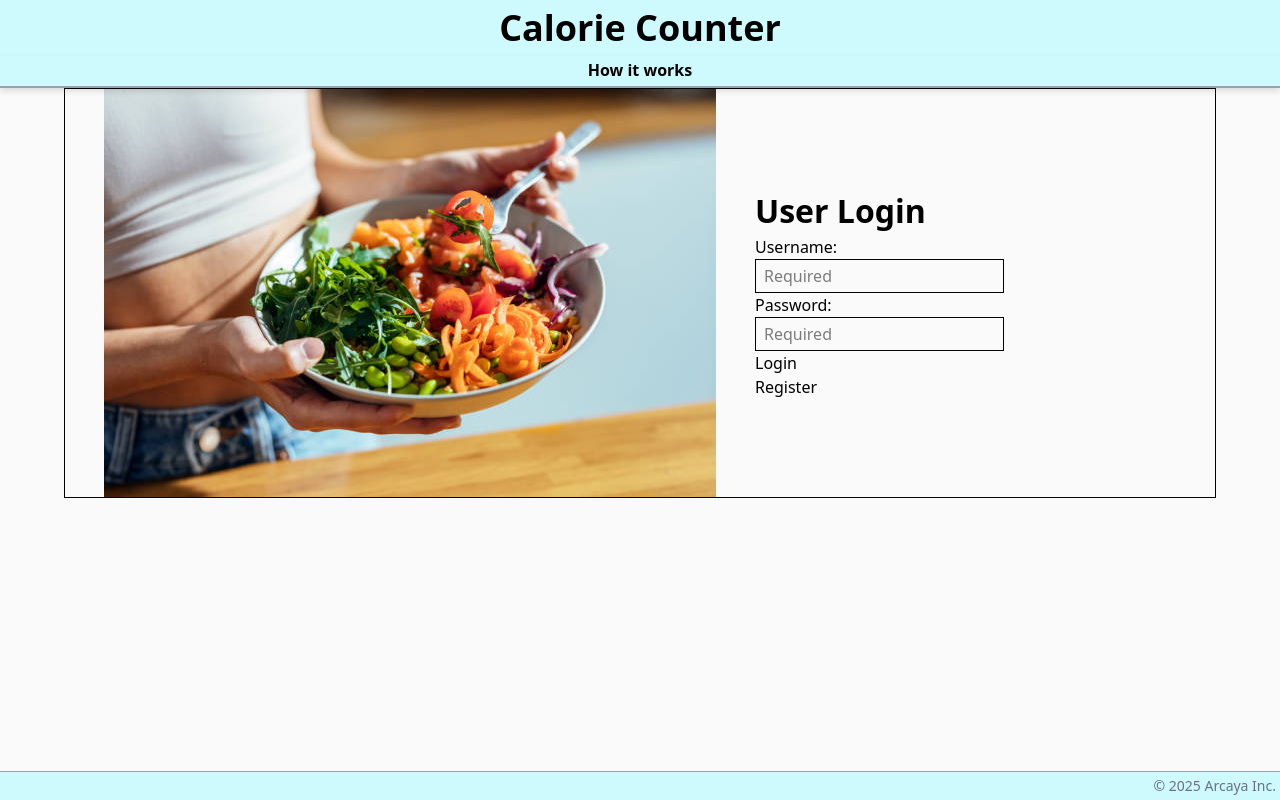
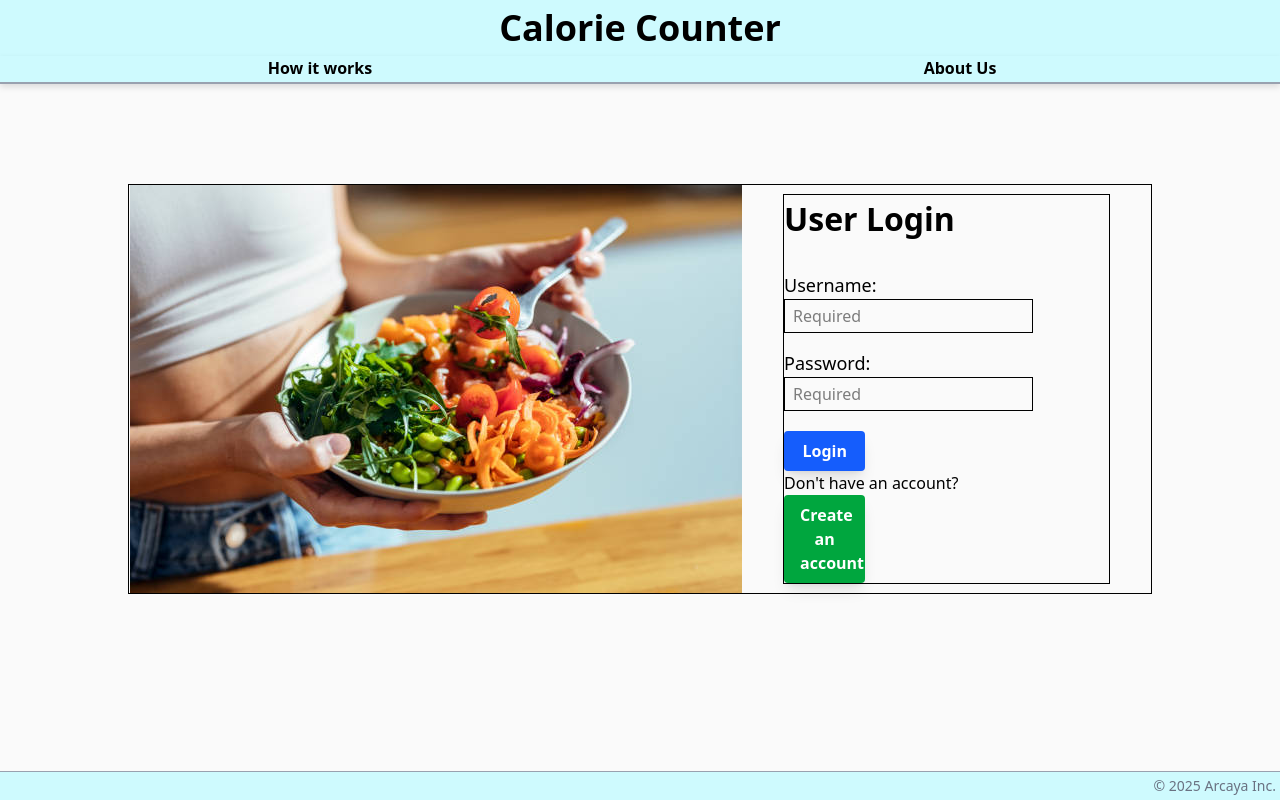
Before and after one commit to SeanEArc/Unit-2-Final-Project, a React (Vite) app in the folder React-Final-copy/: page /login in a window 1280 px wide. Built offline with nearby package versions, Linux system fonts and the light colour scheme.

Commit message:
Added conditional rendering instead of seperate components for if your logged in or not

```diff
--- a/React-Final-copy/src/App.jsx
+++ b/React-Final-copy/src/App.jsx
@@ -8,16 +8,12 @@ import TopOfPage from './components/TopOfPage'
 import HowItWorks from './components/HowItWorks'
 import LoginPage from './components/auth/LoginPage'
 import Registration from './components/auth/Registration'
-import { useContext, useState } from 'react';
-import { UserContext } from './components/UserContext.jsx';
 
 
   // WE NEED TO FIND A WAY TO GET NAVBAR TO DISPLAY IF USER IS LOGGED IN
 
 
 const App = () => {
-
-  const { isLoggedIn } = useContext(UserContext);
 
   // Handles Quick Log
   const handleAddEntry = (newEntry) => {
@@ -29,7 +25,8 @@ const App = () => {
 
     <div className='App'>
 
-        {isLoggedIn && <TopOfPage onSubmitEntry={handleAddEntry}/>}
+        {<TopOfPage onSubmitEntry={handleAddEntry}/>}
+
 
           <Routes>
             <Route path='/login' element={<LoginPage/>}/>
--- a/React-Final-copy/src/components/Dashboard.jsx
+++ b/React-Final-copy/src/components/Dashboard.jsx
@@ -62,6 +62,7 @@ const Dashboard = () => {
 
 				{showModal && <AddFoodModal onClose={() => setShowModal(false)} />}
 
+
 			</div>
 		</div>
 
--- a/React-Final-copy/src/components/HowItWorks.jsx
+++ b/React-Final-copy/src/components/HowItWorks.jsx
@@ -7,8 +7,13 @@ import calorieHistoryImage from '../assets/HowItWorksImages/Calorie-History.png'
 import modifyButtonImage from '../assets/HowItWorksImages/Modify-Button-Image.png'
 import editingImage from '../assets/HowItWorksImages/Modify-Food.png'
 import deleteButtonImage from '../assets/HowItWorksImages/Delete-Button-Image.png'
+import { UserContext } from './UserContext';
+import { useContext } from 'react';
 
 const HowItWorks = () => {
+
+      const { isLoggedIn } = useContext(UserContext);
+
 
       return (
 
@@ -162,10 +167,16 @@ const HowItWorks = () => {
                         Ready to begin your journey? Head over to your dashboard and start tracking today!
                         </p>
 
-                        <Link to="/"
+
+                        {/* If the user is logged in, it sends them to their dashboard. Else, sends them to
+                        the login page. */}
+                        {isLoggedIn ? (<Link to="/"
                         className="inline-block bg-blue-600 text-white px-6 py-3 rounded-full hover:bg-blue-700 transition">
                         Go to Dashboard
-                        </Link>
+                        </Link>) : (<Link to="/login"
+                        className="inline-block bg-blue-600 text-white px-6 py-3 rounded-full hover:bg-blue-700 transition">
+                        Go to Dashboard
+                        </Link>)}
 
                   </div>
 
--- a/React-Final-copy/src/components/TopOfPage.jsx
+++ b/React-Final-copy/src/components/TopOfPage.jsx
@@ -2,10 +2,14 @@ import AddFoodModal from "./AddFoodModal"
 import { useState } from "react"
 import { Link } from "react-router-dom"
 import './TopOfPageStyling.css'
+import { UserContext } from "./UserContext"
+import { useContext } from "react"
 
 const TopOfPage = ( ) => {
 
       const [showModal, setShowModal] = useState(false)
+
+      const { isLoggedIn } = useContext(UserContext);
 
       return (
 
@@ -13,14 +17,18 @@ const TopOfPage = ( ) => {
 
                   <div className="grid md:grid-cols-11 flex-auto text-center w-full bg-cyan-100 font-bold ">
 
-                        <Link to='/'
+                        {isLoggedIn ? (<Link to='/'
                         className="top-title-link flex-auto w-full col-start-4 col-end-9 text-4xl text-center font-bold pt-2 pb-2 bg-cyan-100 ">
                         Calorie Counter
-                        </Link>
+                        </Link>) : (<Link to='/login'
+                        className="top-title-link flex-auto w-full col-start-4 col-end-9 text-4xl text-center font-bold pt-2 pb-2 bg-cyan-100 ">
+                        Calorie Counter
+                        </Link>)}
+
 
                   </div>
 
-                  <div className="top-nav-bar grid grid-cols-5 w-full flex-auto text-center bg-cyan-100 font-bold text-base border-b-2 border-gray-400 drop-shadow-md pb-0.5">
+                  {isLoggedIn ? (<div className="top-nav-bar grid grid-cols-5 w-full flex-auto text-center bg-cyan-100 font-bold text-base border-b-2 border-gray-400 drop-shadow-md pb-0.5">
 
                         <button
                         className="quick-log-button flex-auto col-start-2 hover:bg-cyan-200 p-0.5 rounded hover:cursor-pointer"
@@ -32,7 +40,22 @@ const TopOfPage = ( ) => {
                         <Link to='/CalorieHistory'
                         className="history-link flex-auto col-start-4 hover:bg-cyan-200 p-0.5 rounded history-link"> Calorie History </Link>
 
-                  </div>
+                  </div>) : (<div className="top-nav-bar grid grid-cols-2 w-full flex-auto text-center bg-cyan-100 font-bold text-base border-b-2 border-gray-400 drop-shadow-md pb-0.5">
+
+                        <div>
+                              <Link to='/HowItWorks'
+                              className="how-it-works-link flex-auto hover:bg-cyan-200 p-0.5 rounded "> How it works </Link>
+                        </div>
+
+                        <div>
+                              <Link to='/about'
+                              className="history-link flex-auto hover:bg-cyan-200 p-0.5 rounded history-link"> About Us </Link>
+                        </div>
+
+
+                  </div>) }
+
+
 
                   {showModal && (<AddFoodModal onClose={() => setShowModal(false)}/>)}
 
--- a/React-Final-copy/src/components/auth/LoginPage.jsx
+++ b/React-Final-copy/src/components/auth/LoginPage.jsx
@@ -2,7 +2,6 @@
 import { Link, useNavigate } from 'react-router-dom';
 import { useState, useEffect, createContext, useContext } from 'react';
 import { UserContext } from '../UserContext';
-import NotLoggedInNavBar from './NotLoggedInNavBar';
 import { HealthyPlate  } from '../../assets/StockPhotos/stockPhotos'
 
 
@@ -66,25 +65,25 @@ const LoginPage = () => {
 
       return (
 
-            <div className="login-page">
-                  <NotLoggedInNavBar/>
+            <div className="login-page mt-25">
 
-                  <div className='grid grid-cols-[60%_40%] max-w-[90%] items-center justify-center mx-auto border'>
+                  <div className='grid grid-cols-[60%_40%] max-w-[80%] items-center justify-center mx-auto border'>
 
                         <div className='mx-auto'>
                               <img src={HealthyPlate} alt='Healthy Plate'/>
                         </div>
 
-                        <div className=''>
-                        <h1 class>User Login</h1>
+                        <div className='border md:min-w-[80%] mx-auto'>
+
+                              <h1 className='pb-5'>User Login</h1>
 
 
 
                               <form onSubmit={handleLogin}>
 
-                              <div>
+                                    <div className='pt-2 pb-2 mb-1'>
 
-                                    <label className='block'>
+                                          <label className='block text-lg'>
                                                 Username:
 
                                           </label>
@@ -99,11 +98,10 @@ const LoginPage = () => {
 
                                     </div>
 
-                              <div>
-                                    <label className='block'>
+                                    <div className='pt-1 pb-1'>
+                                          <label className='block text-lg'>
 
                                                 Password:
-
 
                                           </label>
                                           <input type='password'
@@ -115,13 +113,27 @@ const LoginPage = () => {
                                                 </input>
                                     </div>
 
-                        {error && <p className="error text-red-300">{error}</p>}
+                                    <div className='font-semibold'>
+                                          {error && <p className="error text-red-500">{error}</p>}
+                                    </div>
+
+                                    <div className='mt-4'>
+                                          <button
+                                          type="submit"
+                                          className='bg-blue-600 hover:bg-blue-700 text-white font-semibold py-2 px-4 rounded w-[25%] text-center shadow-lg'>Login</button>
+                                    </div>
+
+                                    <div>
+
+                                    <p className='font-medium'> Don't have an account? </p>
+
+                                    <Link to="/register"
+                                    className='bg-green-600 hover:bg-green-700 text-white font-semibold py-2 px-4 rounded w-[25%] text-center inline-block shadow-lg'> Create an account </Link>
+
+                                    </div>
+                              </form>
 
 
-                              <button type="submit">Login</button>
-                        </form>
-
-                        <Link to="/register">Register</Link>
 
 
                         </div>
--- a/React-Final-copy/src/components/auth/NotLoggedInNavBar.jsx
+++ /dev/null
@@ -1,38 +0,0 @@
-
-import { useState } from "react"
-import { Link } from "react-router-dom"
-
-
-const NotLoggedInNavBar = () => {
-
-
-      return (
-
-            <div>
-
-                  <div className="grid md:grid-cols-11 flex-auto text-center w-full bg-cyan-100 font-bold ">
-
-                        <Link to='/'
-                        className="top-title-link flex-auto w-full col-start-4 col-end-9 text-4xl text-center font-bold pt-2 pb-2 bg-cyan-100 ">
-                        Calorie Counter
-                        </Link>
-
-                  </div>
-
-                  <div className="top-nav-bar grid grid-cols-5 w-full flex-auto text-center bg-cyan-100 font-bold text-base border-b-2 border-gray-400 drop-shadow-md pb-0.5">
-
-
-                        <Link to='/HowItWorks'
-                        className="how-it-works-link flex-auto col-start-3 hover:bg-cyan-200 p-0.5 rounded "> How it works </Link>
-
-
-                  </div>
-
-
-
-            </div>
-      )
-
-}
-
-export default NotLoggedInNavBar
```
Lines whose indentation alone changed are shown as unchanged.
